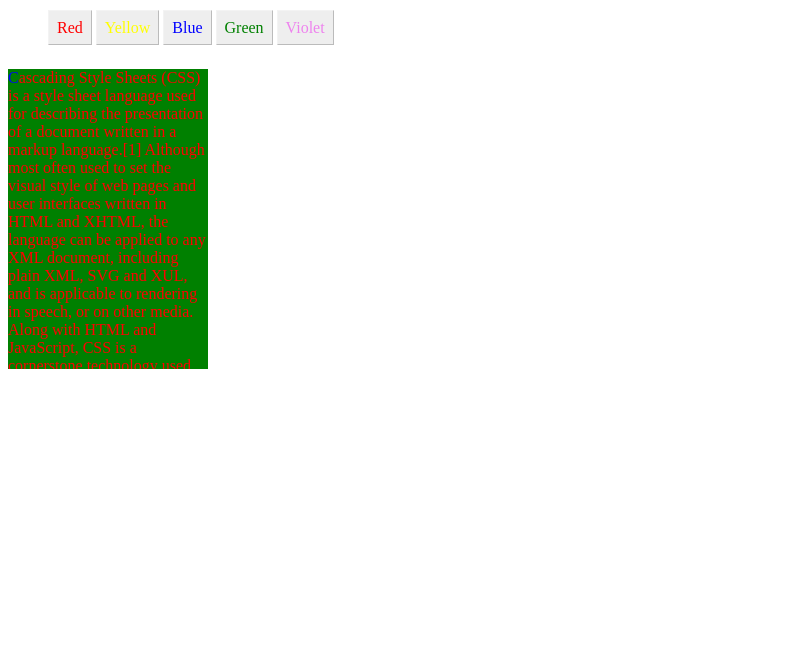
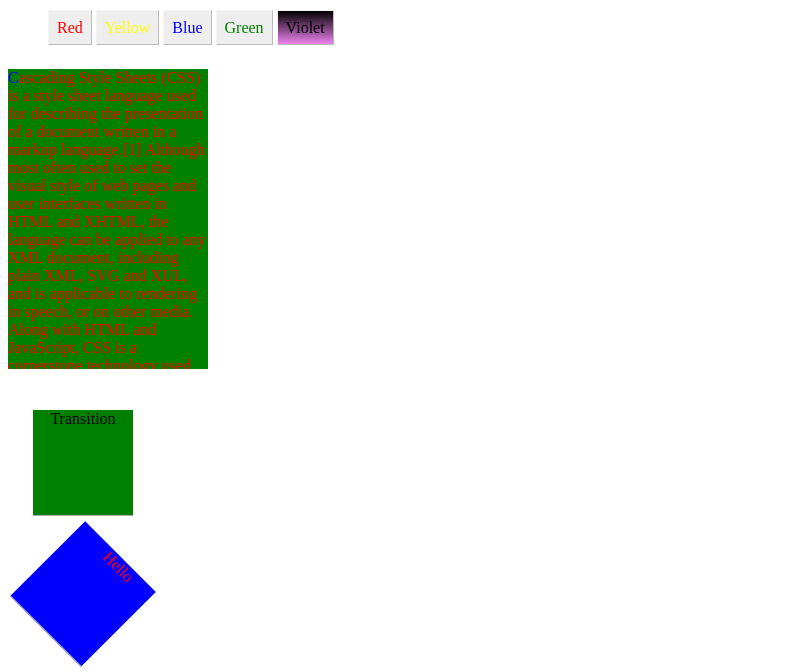
Before and after one commit to vkrokhmalnyi/work4-css, a plain HTML site: page index.html in a window 1280 px wide. Shown: the part 163-835 px from the top of the page, without its empty margins (0-802 px from the left). Before the commit the page ends 800 px from the top, so only its background shows below. Drawn offline with Linux system fonts and the light colour scheme.

Commit message:
add new file

```diff
--- a/index.html
+++ b/index.html
@@ -20,7 +20,11 @@
                         <li class="Violet">Violet</li>
                         </ul>
         <p id="col1"> Cascading Style Sheets (CSS) is a style sheet language used for describing the presentation of a document written in a markup language.[1] Although most often used to set the visual style of web pages and user interfaces written in HTML and XHTML, the language can be applied to any XML document, including plain XML, SVG and XUL, and is applicable to rendering in speech, or on other media. Along with HTML and JavaScript, CSS is a cornerstone technology used by most websites to create visually engaging webpages, user interfaces for web applications, and user interfaces for many mobile applications. </p>
-
-
+<footer>
+    <div>
+        Transition
+    </div>
+    <div class="blue"><p>HHello</p></div>
+</footer>
     </body>
 </html>
--- a/style.css
+++ b/style.css
@@ -12,6 +12,36 @@ p::first-letter {color: blue}
 .Yellow {color: yellow;}
 .Blue {color:blue;}
 .Green {color:green;}
-.Violet {color:violet;}
+.Violet {background: linear-gradient(black, violet); }
 
-#col1 {float: left; width: 200px;height:300px; background-color: green;overflow: scroll;}
+#col1 {float: left; width: 200px;height:300px; background-color: green;overflow-y: scroll;}
+
+div {
+    text-align: center;
+    background:green;
+    border-bottom:1px solid #aaa;
+    margin:10px;
+    padding-bottom:5px;
+    width:330px;
+    transition:transform 0.7s ease-in-out;
+}
+
+div:hover {
+    cursor:pointer;
+    transform:scale(2) rotate(180deg);
+}
+footer
+{
+width: 100%;
+height: 50%;
+float: left;
+}
+div {
+    width:100px;
+    height:100px;
+    margin:25px;
+}
+.blue {
+    background-color:blue;
+    transform:rotate(45deg);
+}
```
